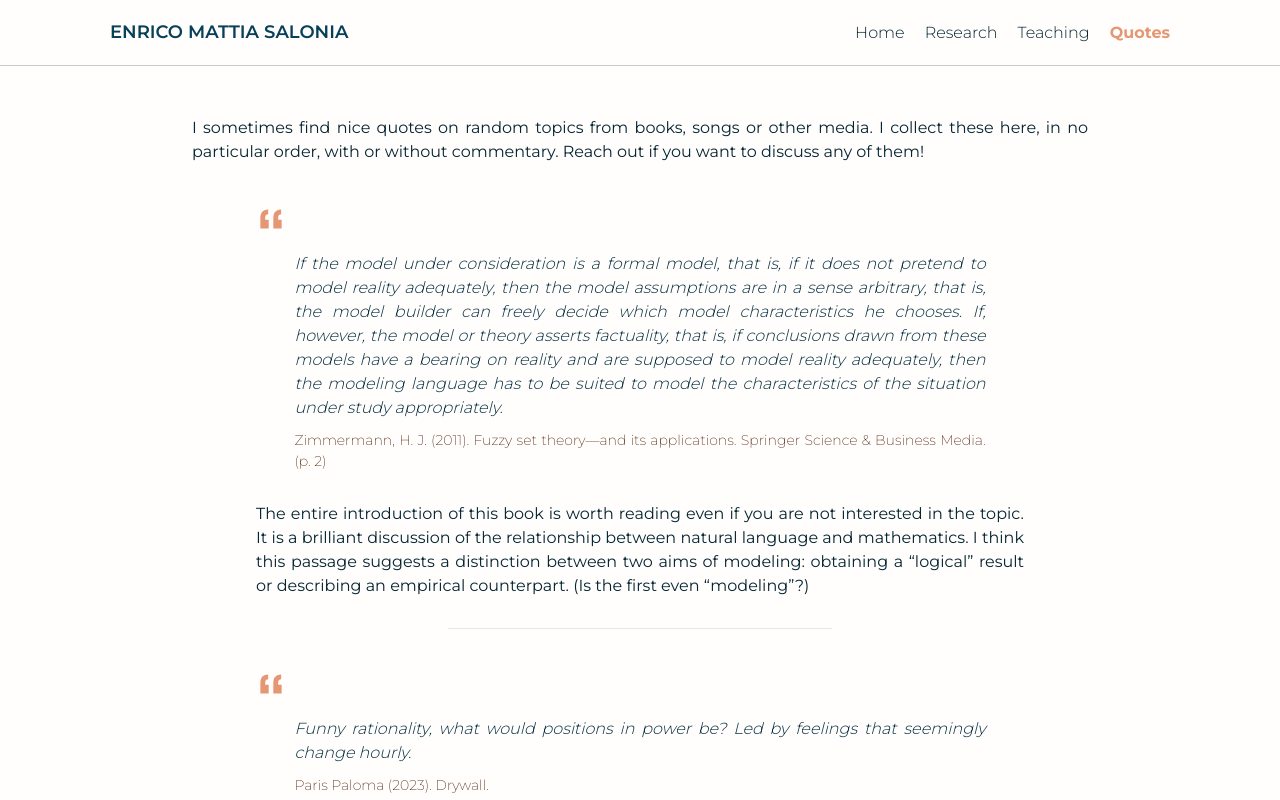
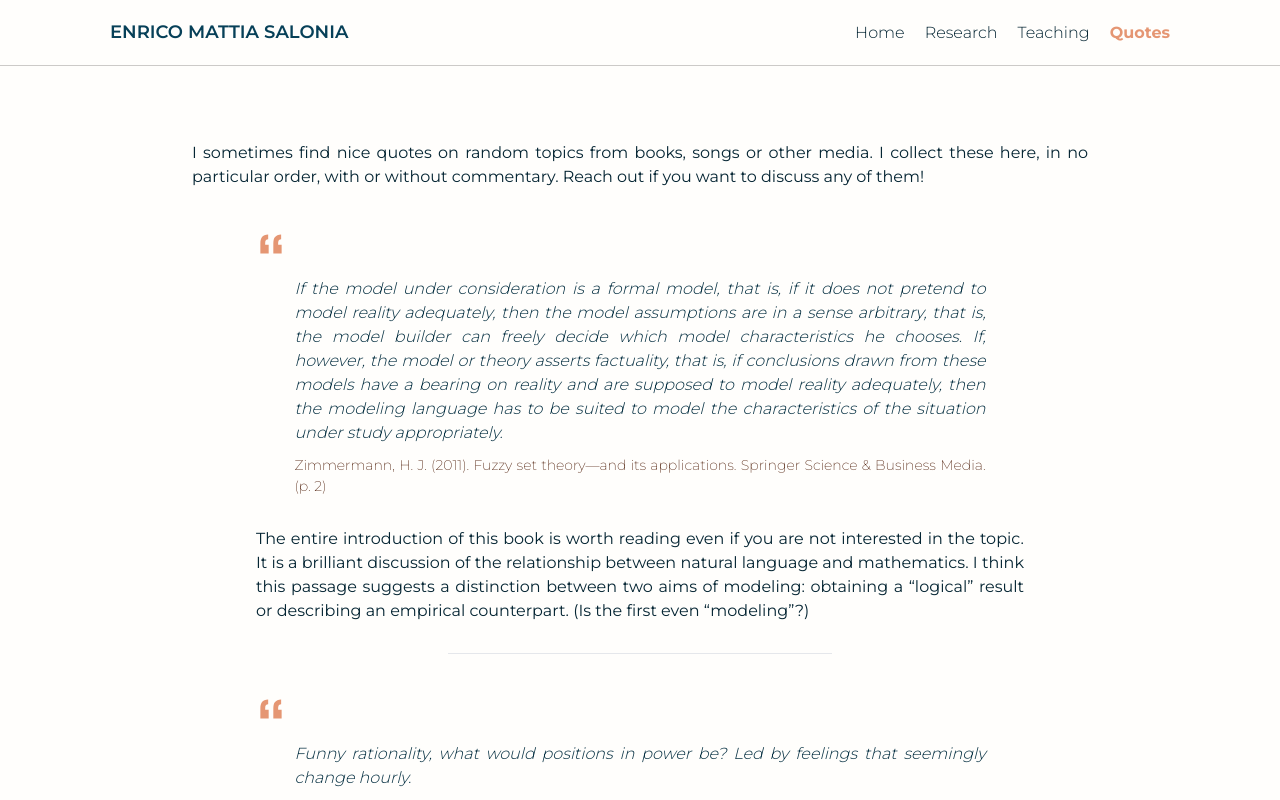
Before and after one commit to lollo-santucci/enrico-mattia-salonia, a Next.js app: page /quotes in a window 1280 px wide. Shown: the top 800 px of the page. Built offline with nearby package versions, Linux system fonts and the light colour scheme.

Commit message:
improve component padding

```diff
--- a/src/components/atoms/PageSection/PageSection.style.css
+++ b/src/components/atoms/PageSection/PageSection.style.css
@@ -7,4 +7,11 @@
     justify-content: center;
     align-items: center;
     gap: 20px;
+    padding: 25px 0;
 }
+
+@media screen and (max-width: 800px) {
+    .page-section {
+        padding: 0;
+    }
+}
```
